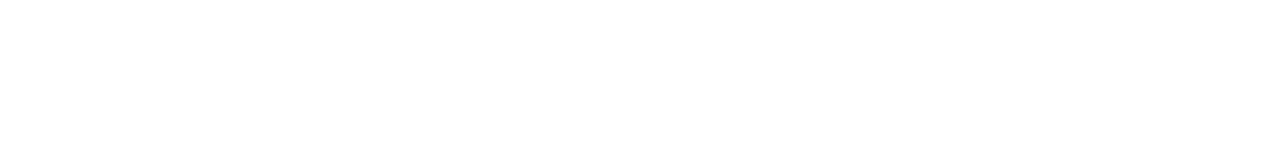
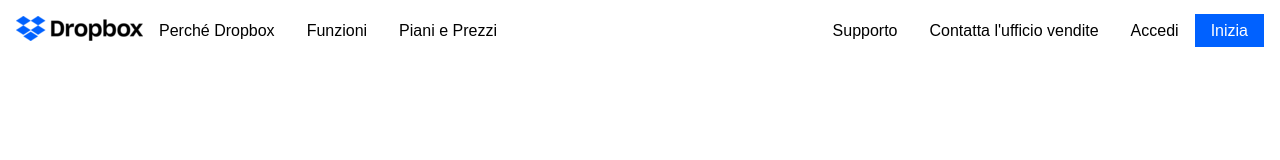
Before and after one commit to DarioEsposito89/htmlcss-dropbox, a plain HTML site: page index.html in a window 1280 px wide. Drawn offline with Linux system fonts and the light colour scheme.

Commit message:
Navigation bar completata

```diff
--- a/css/style.css
+++ b/css/style.css
@@ -1,4 +1,4 @@
-/* IMPOSTAZIONI DEFAULT */
+/* DEFAULT */
 * {
     margin: 0;
     padding: 0;
@@ -15,10 +15,42 @@ body {
     display: flex;
 }
 
-/* VARIABILI */
+/* VAR */
 :root {
     --background-btn: #0061ff;
     --background-section: #b4d0e7;
     --background-section-dark: #000000;
     --title-colored: #61082b;
 }
+
+/* NAVIGATION BAR */
+.nav-container {
+    display: flex;
+    justify-content: space-between;
+    padding: 1rem;
+}
+
+.btn-left, .btn-right {
+    display: flex;
+    align-items: center;
+    gap: 1rem;
+}
+
+nav ul {
+    display: flex;
+    gap: 2rem;
+}
+
+nav ul a {
+    display: inline-block;
+    color: black;
+    list-style: none;
+    text-decoration: none;
+}
+
+.btn-start a {
+    text-decoration: none;
+    color: white;
+    background-color: var(--background-btn);
+    padding: .5rem 1rem;
+}
--- a/index.html
+++ b/index.html
@@ -11,11 +11,46 @@
     <title>Dropbox</title>
 </head>
 <body>
-    <header></header>
+    <header>
+        <nav>
+            <div class="nav-container">
+                <div class="btn-left">
+                    <div class="logo">
+                        <a href="#"><img src="img/logo-small.png" alt="Logo Dropbox"></a>
+                    </div>
+                    <div class="nav-links">
+                        <ul>
+                            <a href="#"><li>Perché Dropbox</li></a>
+                            <a href="#"><li>Funzioni</li></a>
+                            <a href="#"><li>Piani e Prezzi</li></a>
+                        </ul>
+                    </div>
+                </div>
 
-    <main></main>
+                <div class="btn-right">
+                    <div class="nav-links">
+                        <ul>
+                            <a href="#"><li>Supporto</li></a>
+                            <a href="#"><li>Contatta l'ufficio vendite</li></a>
+                            <a href="#"><li>Accedi</li></a>
+                        </ul>
+                    </div>
+                    <div class="btn-start">
+                        <a href="#">Inizia</a>
+                    </div>
+                </div>
+            </div>
 
-    <footer></footer>
+        </nav>
+    </header>
+
+    <main>
+
+    </main>
+
+    <footer>
+
+    </footer>
 
 </body>
 </html>
```
